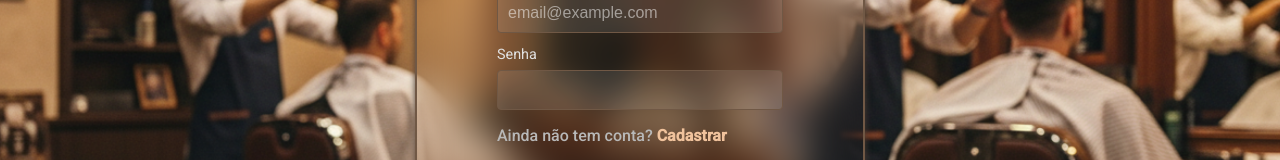
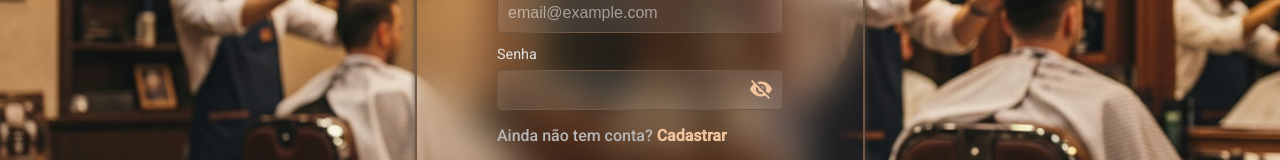
Before and after one commit to mateus-pa/barber-services-front-end, an Angular app: page /login in a window 1280 px wide. Shown: the part 372-532 px from the top of the page. Built offline with nearby package versions, Linux system fonts and the light colour scheme.

Commit message:
feat: adiciona hide password botão

```diff
--- a/src/app/components/form-cadastro/form-cadastro.css
+++ b/src/app/components/form-cadastro/form-cadastro.css
@@ -1,3 +1,15 @@
+::-ms-reveal {
+  display: none;
+  width: 0;
+  height: 0;
+}
+
+input::-webkit-outer-spin-button,
+input::-webkit-inner-spin-button {
+  -webkit-appearance: none;
+  margin: 0;
+}
+
 .cadastro-container {
   display: flex;
   flex-direction: column;
@@ -103,6 +115,37 @@ h2 {
 
 .password-field .text-input {
   padding-right: 40px;
+}
+
+.input-with-icon {
+  position: relative;
+  display: block;
+}
+
+.toggle-password {
+  position: absolute;
+  top: 50%;
+  right: 10px;
+  transform: translateY(-50%);
+
+  background: none;
+  border: none;
+  cursor: pointer;
+  padding: 0;
+  color: var(--marrom-muito-claro);
+  z-index: 10;
+}
+
+.input-with-icon .text-input {
+  padding-right: 40px;
+  width: 100%;
+}
+.material-icons {
+  font-family: 'Material Icons';
+  font-weight: normal;
+  font-style: normal;
+  font-size: 24px;
+  line-height: 1;
 }
 
 .lgpd {
--- a/src/app/components/form-cadastro/form-cadastro.html
+++ b/src/app/components/form-cadastro/form-cadastro.html
@@ -46,13 +46,29 @@
 
     <div class="form-field">
       <label for="input-password">Senha</label>
+
+      <div class="input-with-icon">
         <input
           id="input-password"
           class="text-input"
           (blur)="updateErrorMessagePassword()"
-        type="password"
+          [type]="hide() ? 'password' : 'text'"
           [formControl]="password"
         />
+
+        <button
+          type="button"
+          class="toggle-password"
+          (click)="clickEvent($event)"
+          [attr.aria-label]="hide() ? 'Mostrar senha' : 'Esconder senha'"
+        >
+          @if (hide()) {
+          <i class="material-icons">visibility_off</i>
+          } @else {
+          <i class="material-icons">visibility</i>
+          }
+        </button>
+      </div>
       @if (password.invalid) {
       <div class="error-message">{{ errorMessagePassword() }}</div>
       }
--- a/src/app/components/form-login/form-login.css
+++ b/src/app/components/form-login/form-login.css
@@ -1,3 +1,15 @@
+::-ms-reveal {
+  display: none;
+  width: 0;
+  height: 0;
+}
+
+input::-webkit-outer-spin-button,
+input::-webkit-inner-spin-button {
+  -webkit-appearance: none;
+  margin: 0;
+}
+
 .login-container {
   display: flex;
   flex-direction: column;
@@ -110,6 +122,37 @@ h2 {
   padding-right: 40px;
 }
 
+.input-with-icon {
+  position: relative;
+  display: block;
+}
+
+.toggle-password {
+  position: absolute;
+  top: 50%;
+  right: 10px;
+  transform: translateY(-50%);
+
+  background: none;
+  border: none;
+  cursor: pointer;
+  padding: 0;
+  color: var(--marrom-muito-claro);
+  z-index: 10;
+}
+
+.input-with-icon .text-input {
+  padding-right: 40px;
+  width: 100%;
+}
+.material-icons {
+  font-family: 'Material Icons';
+  font-weight: normal;
+  font-style: normal;
+  font-size: 24px;
+  line-height: 1;
+}
+
 .text-cadastro {
   margin-top: 0.25rem;
   margin-bottom: 1.25rem;
--- a/src/app/components/form-login/form-login.html
+++ b/src/app/components/form-login/form-login.html
@@ -24,13 +24,29 @@
 
     <div class="form-field">
       <label for="input-password">Senha</label>
+
+      <div class="input-with-icon">
         <input
           id="input-password"
           class="text-input"
           (blur)="updateErrorMessagePassword()"
-        type="password"
+          [type]="hide() ? 'password' : 'text'"
           [formControl]="password"
         />
+
+        <button
+          type="button"
+          class="toggle-password"
+          (click)="clickEvent($event)"
+          [attr.aria-label]="hide() ? 'Mostrar senha' : 'Esconder senha'"
+        >
+          @if (hide()) {
+          <i class="material-icons">visibility_off</i>
+          } @else {
+          <i class="material-icons">visibility</i>
+          }
+        </button>
+      </div>
       @if (password.invalid) {
       <div class="error-message">{{ errorMessagePassword() }}</div>
       }
```
Lines whose indentation alone changed are shown as unchanged.
